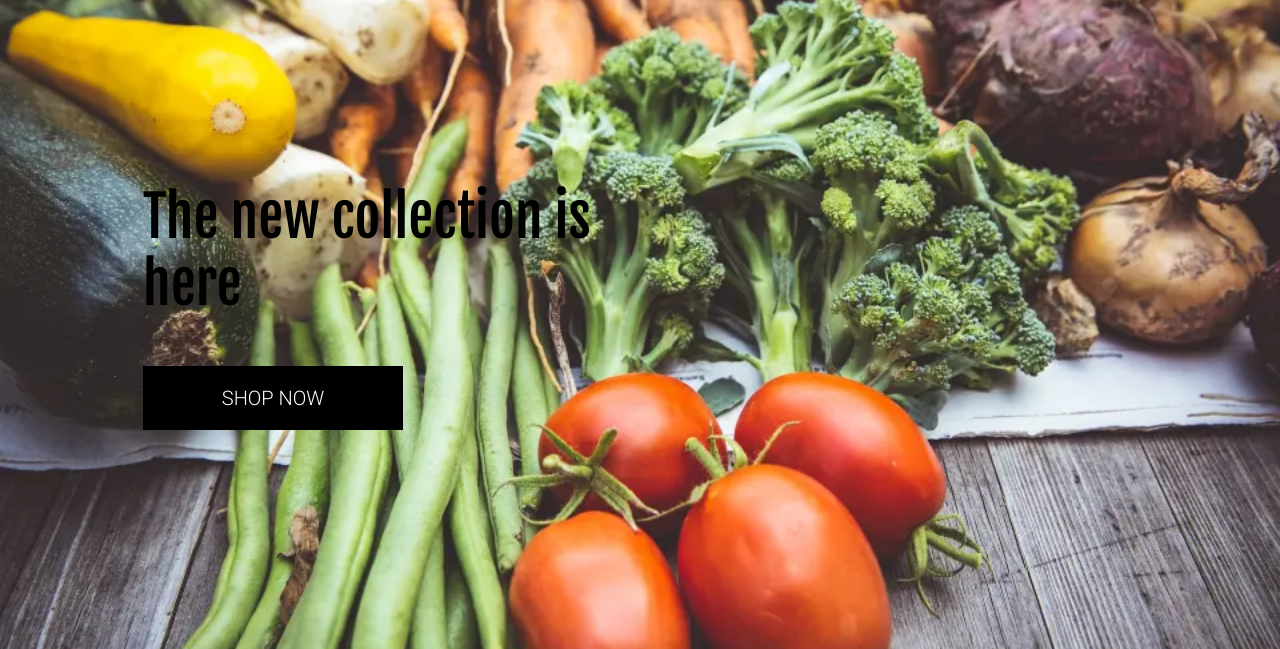
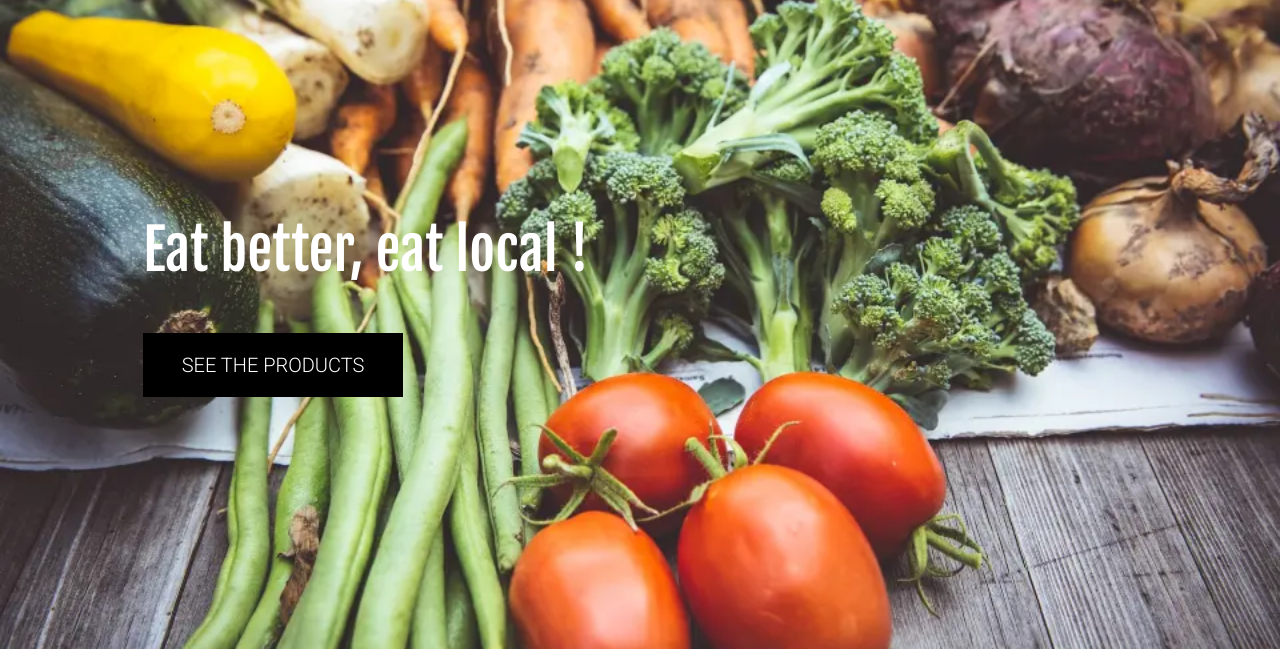
Before and after one commit to cecilegaudron/lesjardins, a Django app: page / in a window 1280 px wide. Shown: the part 151-800 px from the top of the page. Run offline with Django 3.2, Linux system fonts and the light colour scheme; some libraries are stand-ins or nearby versions.

Commit message:
Change the title on the home page picture

```diff
--- a/home/templates/home/index.html
+++ b/home/templates/home/index.html
@@ -15,12 +15,12 @@
     <div class="container h-100">
         <div class="row h-100">
             <div class="col-7 col-md-6 my-auto">
-                <h1 class="display-4 logo-fnt text-black">
-                    The new collection is here
+                <h1 class="display-4 logo-fnt text-white">
+                    Eat better, eat local !
                 </h1>
                 <div class="my-5">
                     <h4>
-                        <a href="" class="shop-now-button btn btn-lg rounded-0 text-uppercase py-3">Shop now</a>
+                        <a href="" class="shop-now-button btn btn-lg rounded-0 text-uppercase py-3">See the products</a>
                     </h4>
                 </div>
             </div>
```
